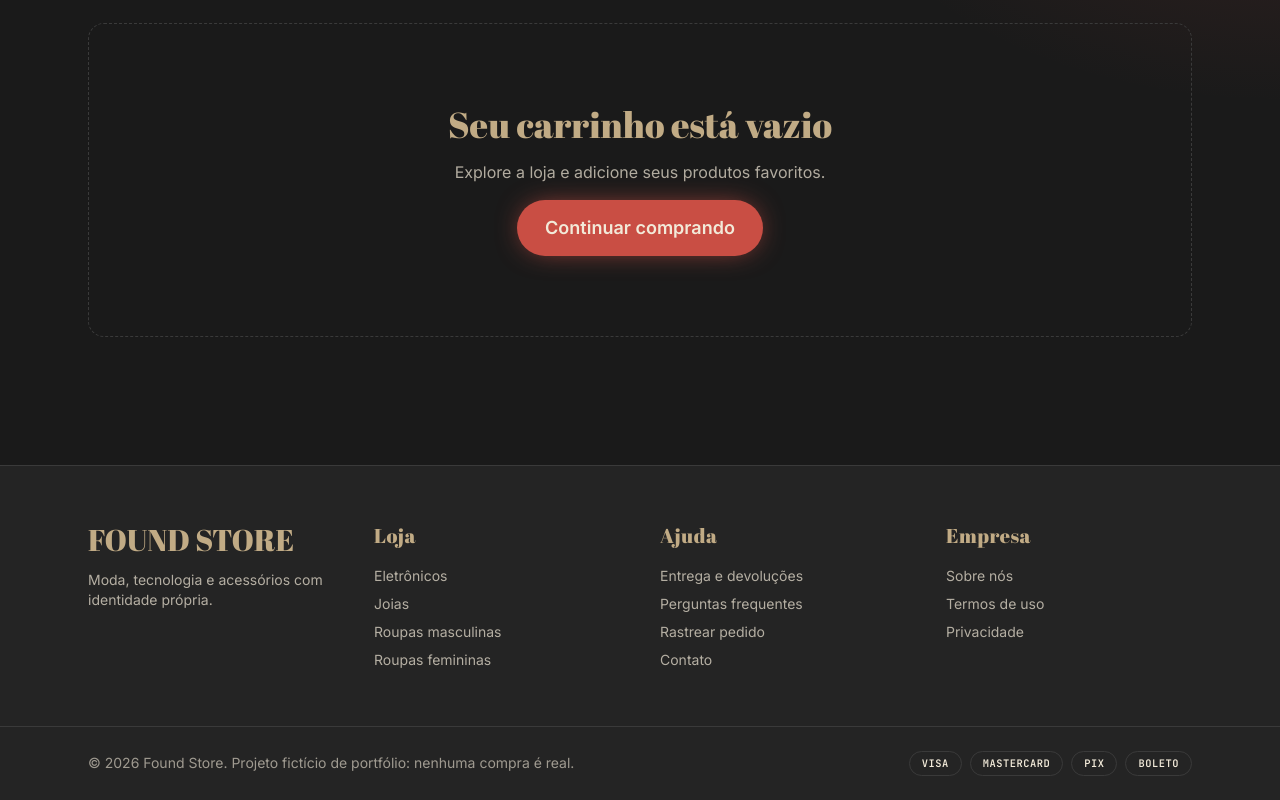
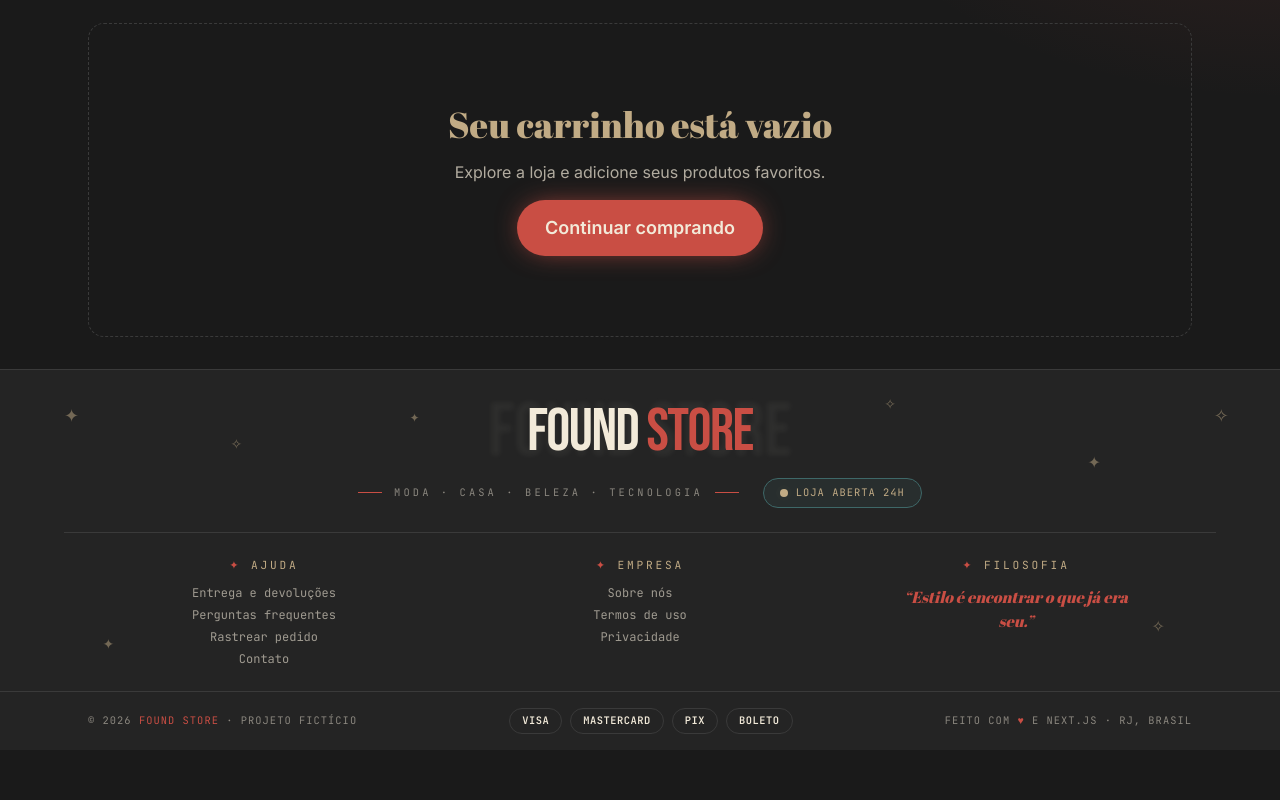
Before and after one commit to erikalaiane/found-store, a Next.js app: page /carrinho in a window 1280 px wide. Shown: the part 250-1050 px from the top of the page. After the commit the page ends 1000 px from the top, so only its background shows below. Built offline with nearby package versions, Linux system fonts and the light colour scheme.

Commit message:
style(footer): rodapé mais compacto

```diff
--- a/components/layout/Footer.tsx
+++ b/components/layout/Footer.tsx
@@ -1,13 +1,7 @@
 import Link from "next/link";
 import Badge from "@/components/ui/Badge";
-import { categories } from "@/lib/categories";
 
 type FooterLink = { href: string; label: string };
-
-const shop: FooterLink[] = categories.map((c) => ({
-  href: `/categoria/${c.slug}`,
-  label: c.label,
-}));
 
 const help: FooterLink[] = [
   { href: "/entrega", label: "Entrega e devoluções" },
@@ -24,18 +18,32 @@ const company: FooterLink[] = [
 
 const payments = ["Visa", "Mastercard", "Pix", "Boleto"];
 
+const sparkles = [
+  { char: "✦", position: "top-8 left-[5%] text-lg", delay: "0s" },
+  { char: "✧", position: "top-16 left-[18%] text-sm", delay: "1.2s" },
+  { char: "✦", position: "top-10 left-[32%] text-xs", delay: "2.1s" },
+  { char: "✧", position: "top-6 right-[30%] text-sm", delay: "0.6s" },
+  { char: "✦", position: "top-20 right-[14%] text-base", delay: "1.7s" },
+  { char: "✧", position: "top-8 right-[4%] text-lg", delay: "2.6s" },
+  { char: "✦", position: "bottom-24 left-[8%] text-sm", delay: "0.9s" },
+  { char: "✧", position: "bottom-28 right-[9%] text-base", delay: "1.4s" },
+];
+
+const columnTitle =
+  "mb-3 font-mono text-[0.7rem] tracking-[0.25em] text-sand uppercase";
+
 function FooterColumn({ title, links }: { title: string; links: FooterLink[] }) {
   return (
     <div>
-      <h3 className="mb-4 font-display text-xl tracking-wide text-sand">
-        {title}
+      <h3 className={columnTitle}>
+        <span className="text-accent">✦</span> {title}
       </h3>
-      <ul className="flex flex-col gap-2 text-sm">
+      <ul className="flex flex-col gap-1.5 font-mono text-xs text-foreground/60">
         {links.map((link) => (
           <li key={link.href}>
             <Link
               href={link.href}
-              className="text-foreground/70 transition hover:text-foreground"
+              className="transition hover:text-foreground"
             >
               {link.label}
             </Link>
@@ -48,27 +56,81 @@ function FooterColumn({ title, links }: { title: string; links: FooterLink[] })
 
 export default function Footer() {
   return (
-    <footer className="mt-24 border-t border-border bg-surface">
-      <div className="mx-auto grid max-w-6xl gap-10 px-6 py-14 sm:grid-cols-2 md:grid-cols-4">
-        <div className="flex flex-col gap-3">
-          <p className="font-display text-3xl text-heading">FOUND STORE</p>
-          <p className="text-sm text-foreground/70">
-            Moda, tecnologia e acessórios com identidade própria.
+    <footer className="relative overflow-hidden border-t border-border bg-surface">
+      {sparkles.map((s, i) => (
+        <span
+          key={i}
+          aria-hidden
+          style={{ animationDelay: s.delay }}
+          className={`pointer-events-none absolute animate-twinkle text-sand/50 motion-reduce:animate-none ${s.position}`}
+        >
+          {s.char}
+        </span>
+      ))}
+
+      <div className="relative mx-auto max-w-6xl px-6 pt-8 text-center">
+        <div className="relative inline-block">
+          <span
+            aria-hidden
+            className="absolute top-1/2 left-1/2 -translate-x-1/2 -translate-y-1/2 scale-125 font-condensed text-5xl leading-none whitespace-nowrap text-foreground/5 blur-[2px] select-none md:text-6xl"
+          >
+            FOUND STORE
+          </span>
+          <p className="relative font-condensed text-5xl leading-none tracking-tight md:text-6xl">
+            <span className="text-foreground">FOUND</span>{" "}
+            <span className="text-accent">STORE</span>
           </p>
         </div>
-        <FooterColumn title="Loja" links={shop} />
-        <FooterColumn title="Ajuda" links={help} />
-        <FooterColumn title="Empresa" links={company} />
+
+        <div className="mt-4 flex flex-wrap items-center justify-center gap-x-6 gap-y-3">
+          <p className="flex items-center gap-3 font-mono text-[0.65rem] tracking-[0.3em] text-foreground/50 uppercase">
+            <span aria-hidden className="h-px w-6 bg-accent" />
+            Moda · Casa · Beleza · Tecnologia
+            <span aria-hidden className="h-px w-6 bg-accent" />
+          </p>
+
+          <p className="inline-flex items-center gap-2 rounded-full border border-primary bg-primary/15 px-4 py-1.5 font-mono text-[0.65rem] tracking-widest text-sand uppercase">
+            <span className="relative flex size-2">
+              <span className="absolute inline-flex size-full animate-ping rounded-full bg-sand opacity-75 motion-reduce:animate-none" />
+              <span className="relative inline-flex size-2 rounded-full bg-sand" />
+            </span>
+            Loja aberta 24h
+          </p>
+        </div>
       </div>
 
-      <div className="border-t border-border">
-        <div className="mx-auto flex max-w-6xl flex-col items-center justify-between gap-4 px-6 py-6 text-sm text-foreground/60 md:flex-row">
-          <p>© 2026 Found Store. Projeto fictício de portfólio: nenhuma compra é real.</p>
-          <div className="flex gap-2">
+      <div className="relative mx-auto mt-6 max-w-6xl border-t border-border px-6 py-6">
+        <div className="grid gap-6 text-center sm:grid-cols-3">
+          <FooterColumn title="Ajuda" links={help} />
+          <FooterColumn title="Empresa" links={company} />
+          <div>
+            <h3 className={columnTitle}>
+              <span className="text-accent">✦</span> Filosofia
+            </h3>
+            <p className="mx-auto max-w-[16rem] font-display text-base text-accent italic">
+              “Estilo é encontrar o que já era seu.”
+            </p>
+          </div>
+        </div>
+      </div>
+
+      <div className="relative border-t border-border">
+        <div className="mx-auto flex max-w-6xl flex-col items-center justify-between gap-3 px-6 py-4 text-center font-mono text-[0.65rem] tracking-widest text-foreground/50 uppercase md:flex-row md:text-left">
+          <p>
+            © 2026 <span className="text-accent">Found Store</span> · Projeto
+            fictício
+          </p>
+          <ul className="flex flex-wrap justify-center gap-2">
             {payments.map((p) => (
-              <Badge key={p}>{p}</Badge>
+              <li key={p}>
+                <Badge>{p}</Badge>
+              </li>
             ))}
-          </div>
+          </ul>
+          <p>
+            Feito com <span className="text-accent">♥</span> e Next.js · RJ,
+            Brasil
+          </p>
         </div>
       </div>
     </footer>
--- a/lib/categories.ts
+++ b/lib/categories.ts
@@ -2,28 +2,67 @@ import type { CategoryInfo } from "./types";
 
 export const categories: CategoryInfo[] = [
   {
-    slug: "eletronicos",
-    apiName: "electronics",
-    label: "Eletrônicos",
-    description: "Tecnologia para o dia a dia, de armazenamento a monitores.",
+    slug: "roupas-femininas",
+    apiName: "women's clothing",
+    label: "Roupas femininas",
+    short: "Feminino",
+    description: "Conforto e estilo em peças pensadas para o dia a dia.",
+  },
+  {
+    slug: "roupas-masculinas",
+    apiName: "men's clothing",
+    label: "Roupas masculinas",
+    short: "Masculino",
+    description: "Básicos e peças de estilo para o guarda-roupa masculino.",
+  },
+  {
+    slug: "calcados",
+    apiName: "shoes",
+    label: "Calçados",
+    short: "Calçados",
+    description: "Tênis, botas, sapatos e sandálias para cada ocasião.",
+  },
+  {
+    slug: "acessorios",
+    apiName: "accessories",
+    label: "Acessórios",
+    short: "Acessórios",
+    description: "Bolsas, óculos, bonés e relógios para fechar o look.",
   },
   {
     slug: "joias",
     apiName: "jewelery",
     label: "Joias",
+    short: "Joias",
     description: "Peças com presença para completar qualquer look.",
   },
   {
-    slug: "roupas-masculinas",
-    apiName: "men's clothing",
-    label: "Roupas masculinas",
-    description: "Básicos e peças de estilo para o guarda-roupa masculino.",
+    slug: "skin-care",
+    apiName: "skincare",
+    label: "Skin care",
+    short: "Skin care",
+    description: "Uma rotina de cuidados simples, leve e eficaz para a sua pele.",
   },
   {
-    slug: "roupas-femininas",
-    apiName: "women's clothing",
-    label: "Roupas femininas",
-    description: "Conforto e estilo em peças pensadas para o dia a dia.",
+    slug: "decoracao",
+    apiName: "decor",
+    label: "Decoração",
+    short: "Decoração",
+    description: "Vasos, velas, quadros e detalhes para deixar a casa com a sua cara.",
+  },
+  {
+    slug: "moveis",
+    apiName: "furniture",
+    label: "Móveis",
+    short: "Móveis",
+    description: "Poltronas, sofás, camas e iluminação para morar bem.",
+  },
+  {
+    slug: "eletronicos",
+    apiName: "electronics",
+    label: "Eletrônicos",
+    short: "Eletrônicos",
+    description: "Tecnologia para o dia a dia, de armazenamento a monitores.",
   },
 ];
 
--- a/lib/types.ts
+++ b/lib/types.ts
@@ -15,5 +15,6 @@ export type CategoryInfo = {
   slug: string;
   apiName: string;
   label: string;
+    short: string;
   description: string;
 };
```
